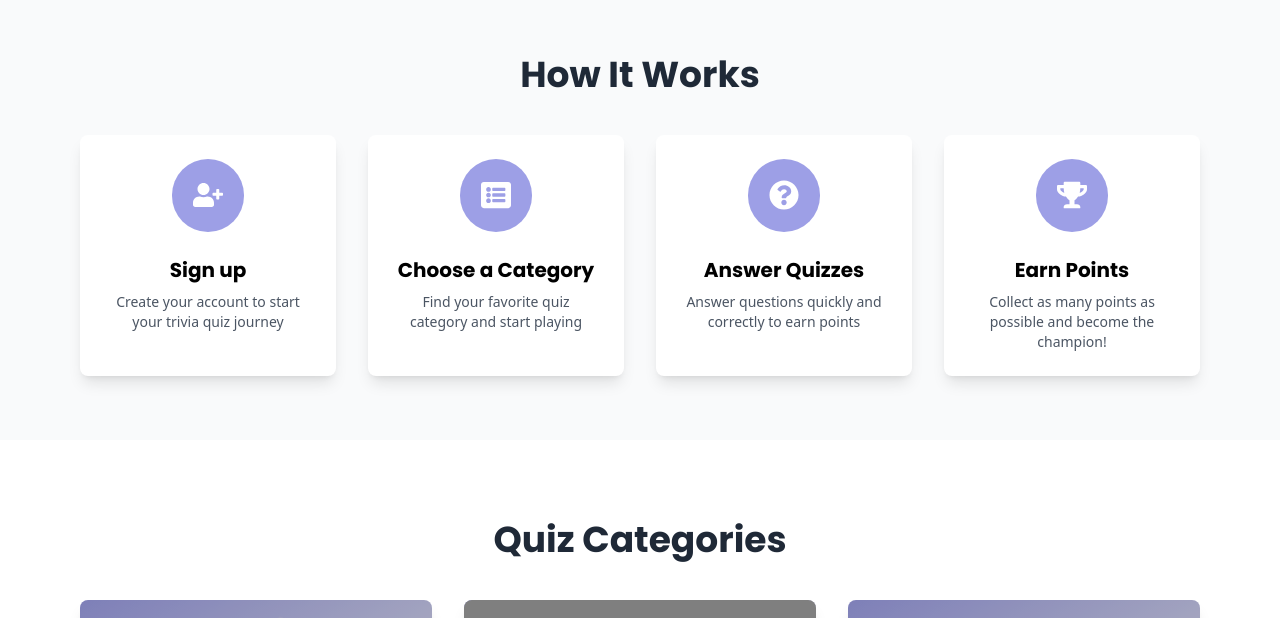
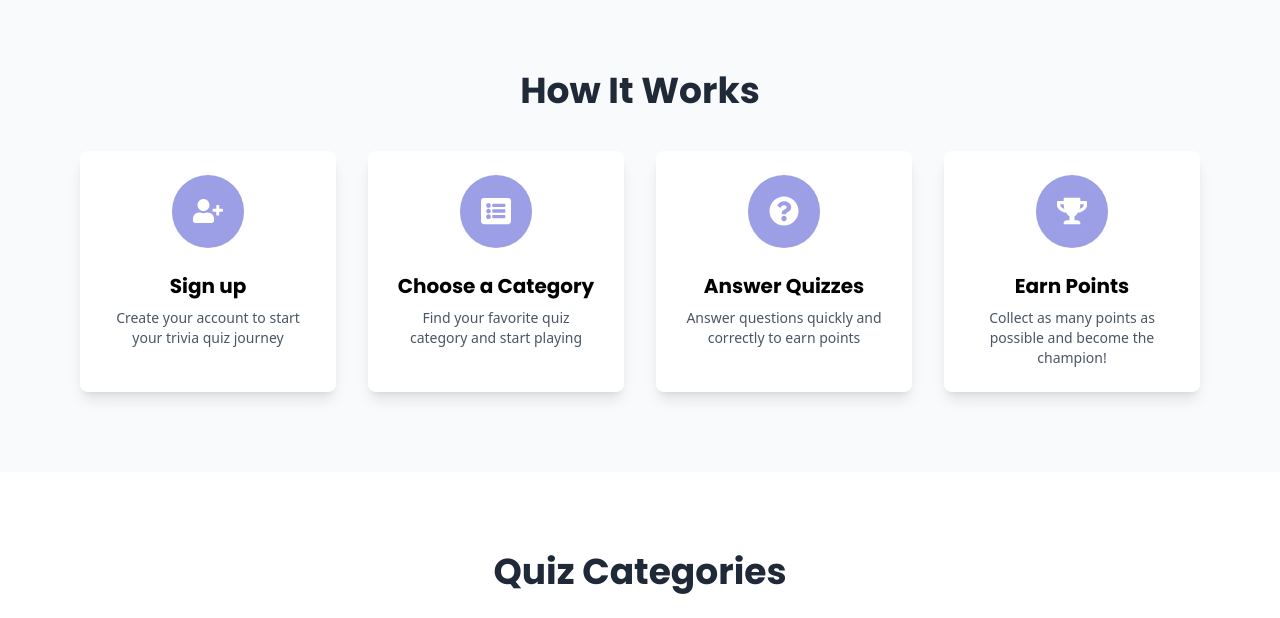
Before and after one commit to farisfian06/Dot-Challenge, a React (Vite) app: page / in a window 1280 px wide. Shown: the part 885-1503 px from the top of the page. Built offline with nearby package versions, Linux system fonts and the light colour scheme; grey boxes are pictures that could not be loaded.

Commit message:
Update HowItWork.jsx

```diff
--- a/src/components/sections/landing/HowItWork.jsx
+++ b/src/components/sections/landing/HowItWork.jsx
@@ -32,7 +32,7 @@ const howItWorkData = [
 
 const HowItWork = () => {
   return (
-    <section className="bg-gray-50 py-16" id="how-it-work">
+    <section className="bg-gray-50 py-20" id="how-it-work">
       <div className="container mx-auto text-center">
         <h2 className="text-4xl font-primaryBold text-gray-800 mb-10">
           How It Works
```
